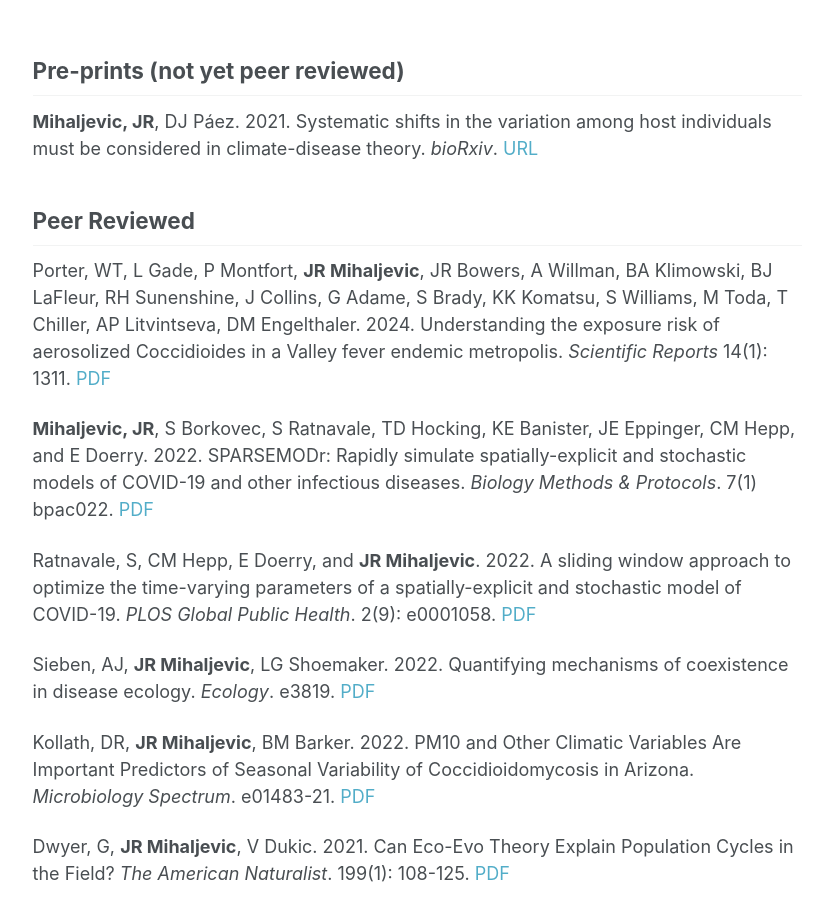
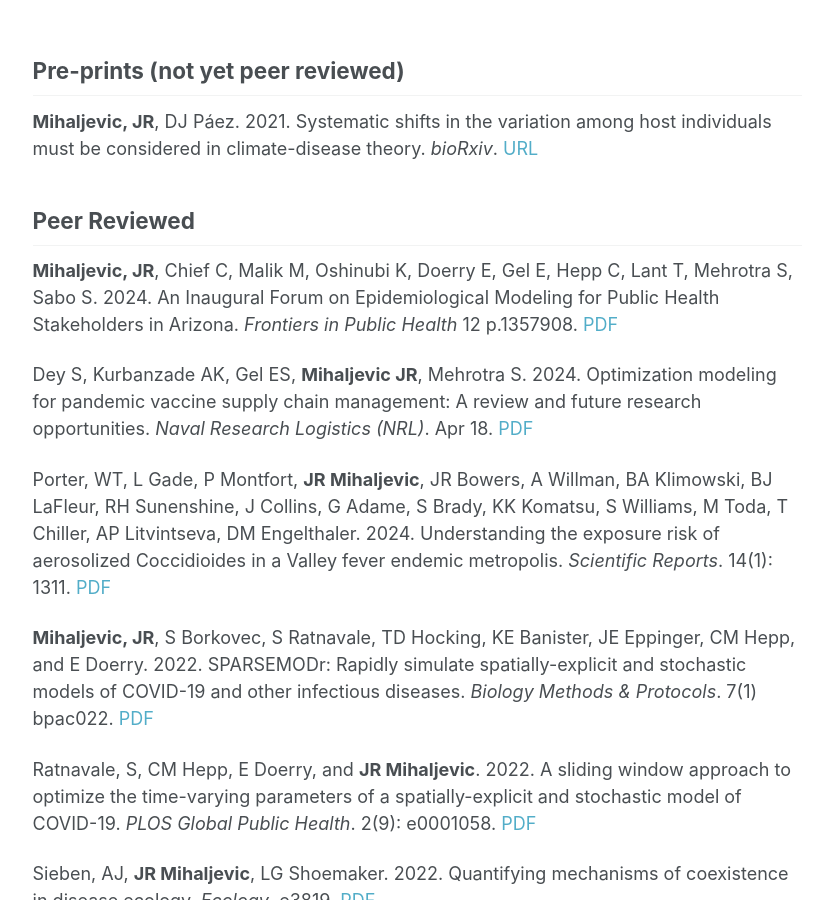
Before and after one commit to jrmihalj/jrmihalj.github.io, a Jekyll site: the page built from _pages/pubs.md, in a window 1280 px wide and 900 px high, scrolled down 1066 px. Shown: the whole window, without its empty margins (249-1074 px from the left). Built offline with Jekyll 4.4.1, drawn with Linux system fonts in a browser that asks for light colours; formulas are drawn with MathJax 3; our own code applies the rules of GitHub Pages for plain Markdown files.

Commit message:
add two new pubs

```diff
--- a/_pages/pubs.md
+++ b/_pages/pubs.md
@@ -14,7 +14,11 @@ permalink: /publications/
 
 ## Peer Reviewed
 
-Porter, WT, L Gade, P Montfort, **JR Mihaljevic**, JR Bowers, A Willman, BA Klimowski, BJ LaFleur, RH Sunenshine, J Collins, G Adame, S Brady, KK Komatsu, S Williams, M Toda, T Chiller, AP Litvintseva, DM Engelthaler. 2024. Understanding the exposure risk of aerosolized Coccidioides in a Valley fever endemic metropolis. *Scientific Reports* 14(1): 1311. [PDF](https://www.nature.com/articles/s41598-024-51407-x){:target="_blank"}
+**Mihaljevic, JR**, Chief C, Malik M, Oshinubi K, Doerry E, Gel E, Hepp C, Lant T, Mehrotra S, Sabo S. 2024. An Inaugural Forum on Epidemiological Modeling for Public Health Stakeholders in Arizona. *Frontiers in Public Health* 12 p.1357908. [PDF](https://www.frontiersin.org/journals/public-health/articles/10.3389/fpubh.2024.1357908/full){:target="_blank"}
+
+Dey S, Kurbanzade AK, Gel ES, **Mihaljevic JR**, Mehrotra S. 2024. Optimization modeling for pandemic vaccine supply chain management: A review and future research opportunities. *Naval Research Logistics (NRL)*. Apr 18. [PDF](https://onlinelibrary.wiley.com/doi/full/10.1002/nav.22181){:target="_blank"}
+
+Porter, WT, L Gade, P Montfort, **JR Mihaljevic**, JR Bowers, A Willman, BA Klimowski, BJ LaFleur, RH Sunenshine, J Collins, G Adame, S Brady, KK Komatsu, S Williams, M Toda, T Chiller, AP Litvintseva, DM Engelthaler. 2024. Understanding the exposure risk of aerosolized Coccidioides in a Valley fever endemic metropolis. *Scientific Reports*. 14(1): 1311. [PDF](https://www.nature.com/articles/s41598-024-51407-x){:target="_blank"}
 
 **Mihaljevic, JR**,  S Borkovec,  S Ratnavale,  TD Hocking,  KE Banister,  JE Eppinger,  CM Hepp,  and  E  Doerry. 2022.   SPARSEMODr: Rapidly simulate spatially-explicit and stochastic models of COVID-19 and other infectious diseases. *Biology Methods & Protocols*. 7(1) bpac022. [PDF](https://doi.org/10.1093/biomethods/bpac022){:target="_blank"}
 
```
